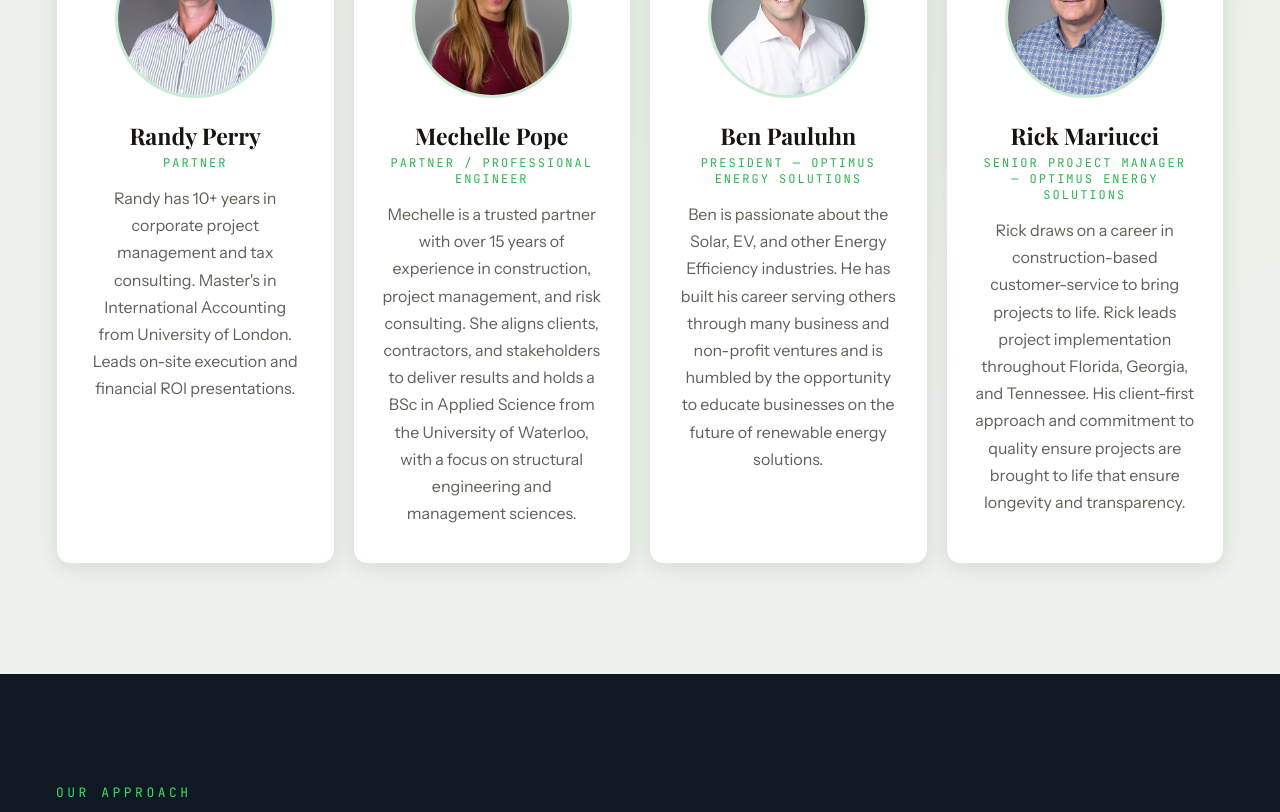
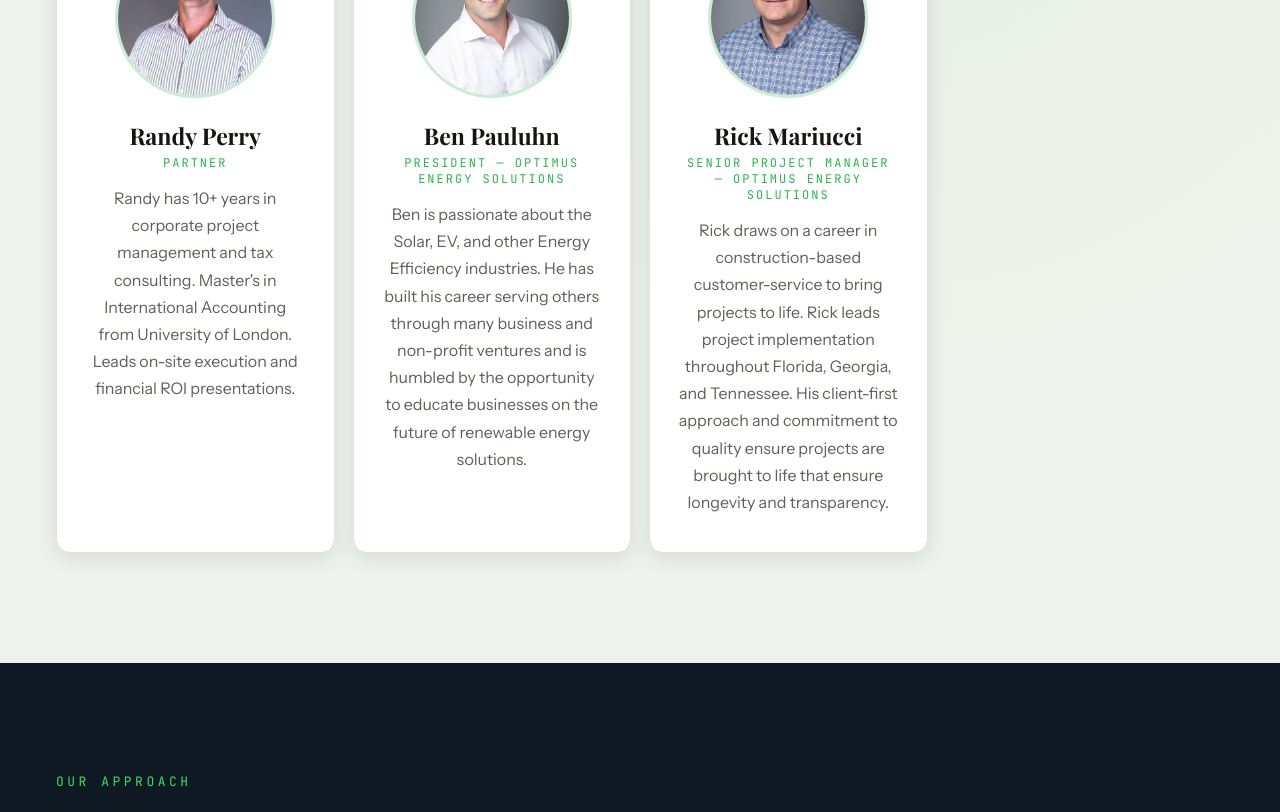
Before and after one commit to btcddy/tesio-energy, a Next.js app: page / in a window 1280 px wide. Shown: the part 7380-8192 px from the top of the page. Built offline with nearby package versions, Linux system fonts and the light colour scheme; a web font is replaced by a local one.

Commit message:
Remove Mechelle Pope from team members
Removed Mechelle Pope from the team members list.

```diff
--- a/components/Team.tsx
+++ b/components/Team.tsx
@@ -1,13 +1,10 @@
 import './Team.css';
-
 export default function Team() {
   const members = [
     { img: '/Randy Headshot.jpg', name: 'Randy Perry', role: 'Partner', bio: 'Randy has 10+ years in corporate project management and tax consulting. Master\'s in International Accounting from University of London. Leads on-site execution and financial ROI presentations.' },
-    { img: '/Mechelle Pope.png', name: 'Mechelle Pope', role: 'Partner / Professional Engineer', bio: 'Mechelle is a trusted partner with over 15 years of experience in construction, project management, and risk consulting. She aligns clients, contractors, and stakeholders to deliver results and holds a BSc in Applied Science from the University of Waterloo, with a focus on structural engineering and management sciences.' },
     { img: '/Ben Pauluhn.jpg', name: 'Ben Pauluhn', role: 'President — Optimus Energy Solutions', bio: 'Ben is passionate about the Solar, EV, and other Energy Efficiency industries. He has built his career serving others through many business and non-profit ventures and is humbled by the opportunity to educate businesses on the future of renewable energy solutions.' },
     { img: '/Rick Mariucci.jpg', name: 'Rick Mariucci', role: 'Senior Project Manager — Optimus Energy Solutions', bio: 'Rick draws on a career in construction-based customer-service to bring projects to life. Rick leads project implementation throughout Florida, Georgia, and Tennessee. His client-first approach and commitment to quality ensure projects are brought to life that ensure longevity and transparency.' },
   ];
-
   return (
     <section className="team-sec" id="team">
       <div className="team-header anim">
```
